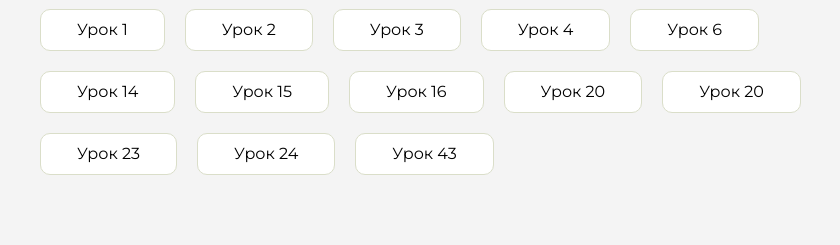
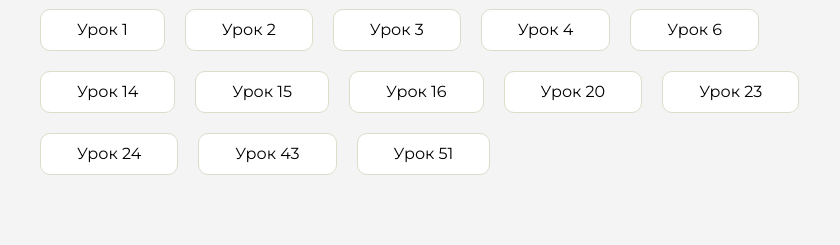
Before and after one commit to DPfargys/homework, a plain HTML site: page index.html in a window 1280 px wide. Shown: the part 229-474 px from the top of the page, 416-1256 px from the left. Drawn offline with Linux system fonts and the light colour scheme.

Commit message:
Add files via upload

```diff
--- a/index.html
+++ b/index.html
@@ -135,9 +135,6 @@
                             <a href="lesson20/index.html">Урок 20</a>
                         </li>
                         <li class="content__list-item">
-                            <a href="lesson20/index.html">Урок 20</a>
-                        </li>
-                        <li class="content__list-item">
                             <a href="lesson23/index.html">Урок 23</a>
                         </li>
                         <li class="content__list-item">
@@ -145,6 +142,9 @@
                         </li>
                         <li class="content__list-item">
                             <a href="lesson43/html/index.html">Урок 43</a>
+                        </li>
+                        <li class="content__list-item">
+                            <a href="lesson51/html/index.html">Урок 51</a>
                         </li>
                     </ul>
                 </div>
```
